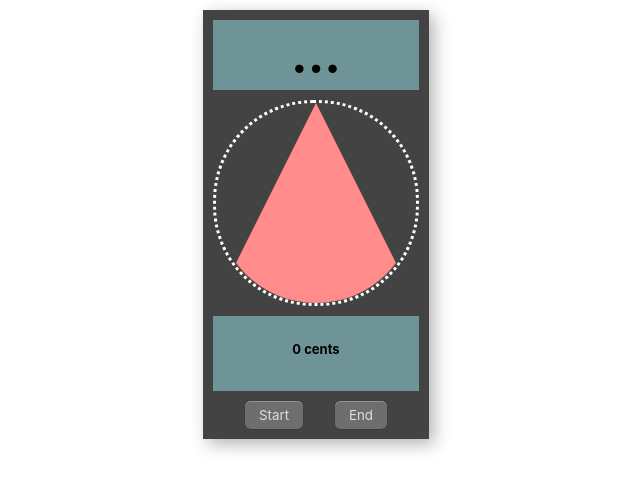
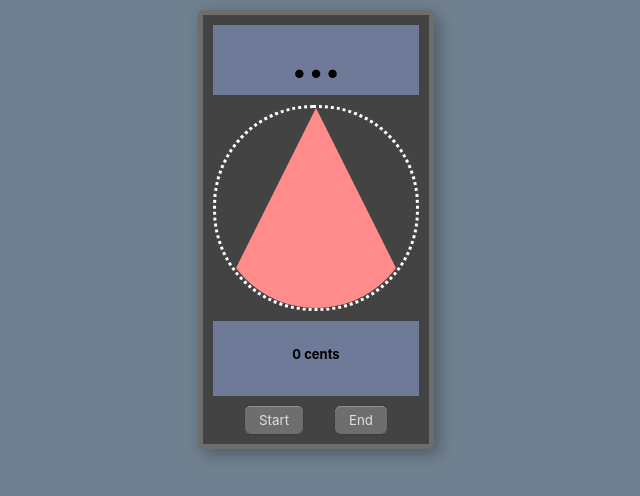
Before and after one commit to alexsacchetti/guitar-tuner, a React (Create React App) app: page / in a window 1280 px wide. Shown: the top 496 px of the page, without its empty margins (324-964 px from the left). Built offline with nearby package versions, Linux system fonts and the light colour scheme; the HTML template or start-up script is replaced by a standard one.

Commit message:
Styling - updated colors

```diff
--- a/src/App.css
+++ b/src/App.css
@@ -1,3 +1,7 @@
+body {
+  background-color: slategray;
+}
+
 .frame {
   display: flex;
   flex-direction: column;
@@ -16,7 +20,8 @@
   align-items: center;
   align-content: center;
   width: fit-content;
-  /* border: 3px dotted red; */
+  border: 5px solid rgb(152, 152, 152, 0.5);
+  border-radius: 5px;
   box-shadow: 0.3em 0.3em 1em rgba(0, 0, 0, 0.3);
 }
 
@@ -36,7 +41,7 @@
   padding-top: 25px;
   font-size: small;
   font-weight: bolder;
-  background-color: rgb(110, 148, 152);
+  background-color: rgb(110, 122, 152);
 }
 .tuneNote {
   display: flex;
@@ -49,7 +54,7 @@
   padding-bottom: 15px;
   font-size: 50px;
   font-weight: bolder;
-  background-color: rgb(110, 148, 152);
+  background-color: rgb(110, 122, 152);
 }
 
 .animate {
@@ -70,6 +75,11 @@
   border-bottom-right-radius: 120px;
   border-bottom-left-radius: 120px;
 }
+
+.triangle-up::after {
+  background-color: green;
+}
+
 .button-container {
   display: flex;
   justify-content: space-evenly;
@@ -96,6 +106,6 @@
 
 .button:focus {
   box-shadow: inset 0px 0.8px 0px -0.25px rgba(255, 255, 255, 0.2), 0px 0.5px 1px rgba(0, 0, 0, 0.1),
-    0px 0px 0px 3.5px rgba(58, 108, 217, 0.5);
+    0px 0px 0px 3.5px rgba(28, 28, 28, 0.5);
   outline: 0;
 }
```
